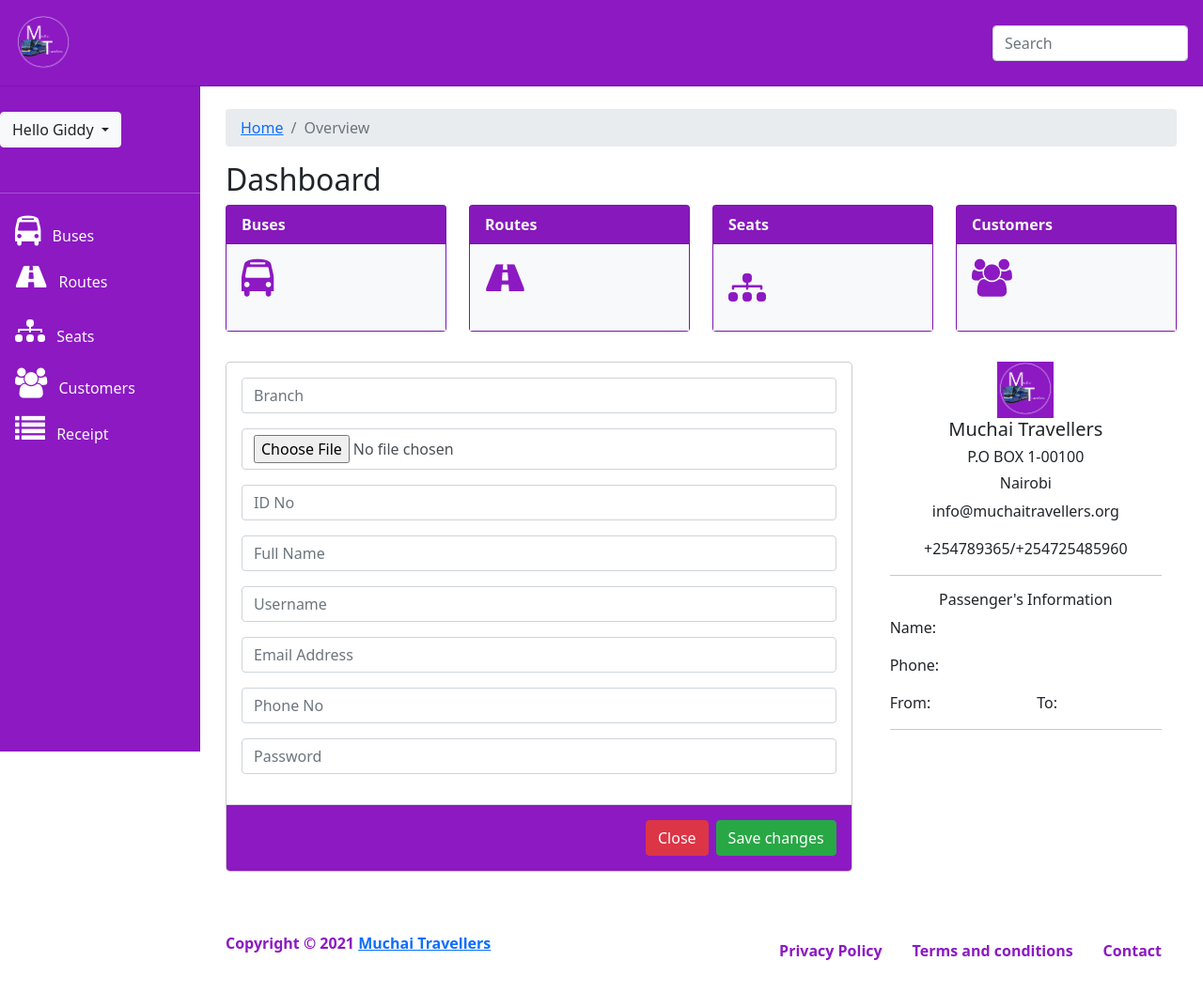
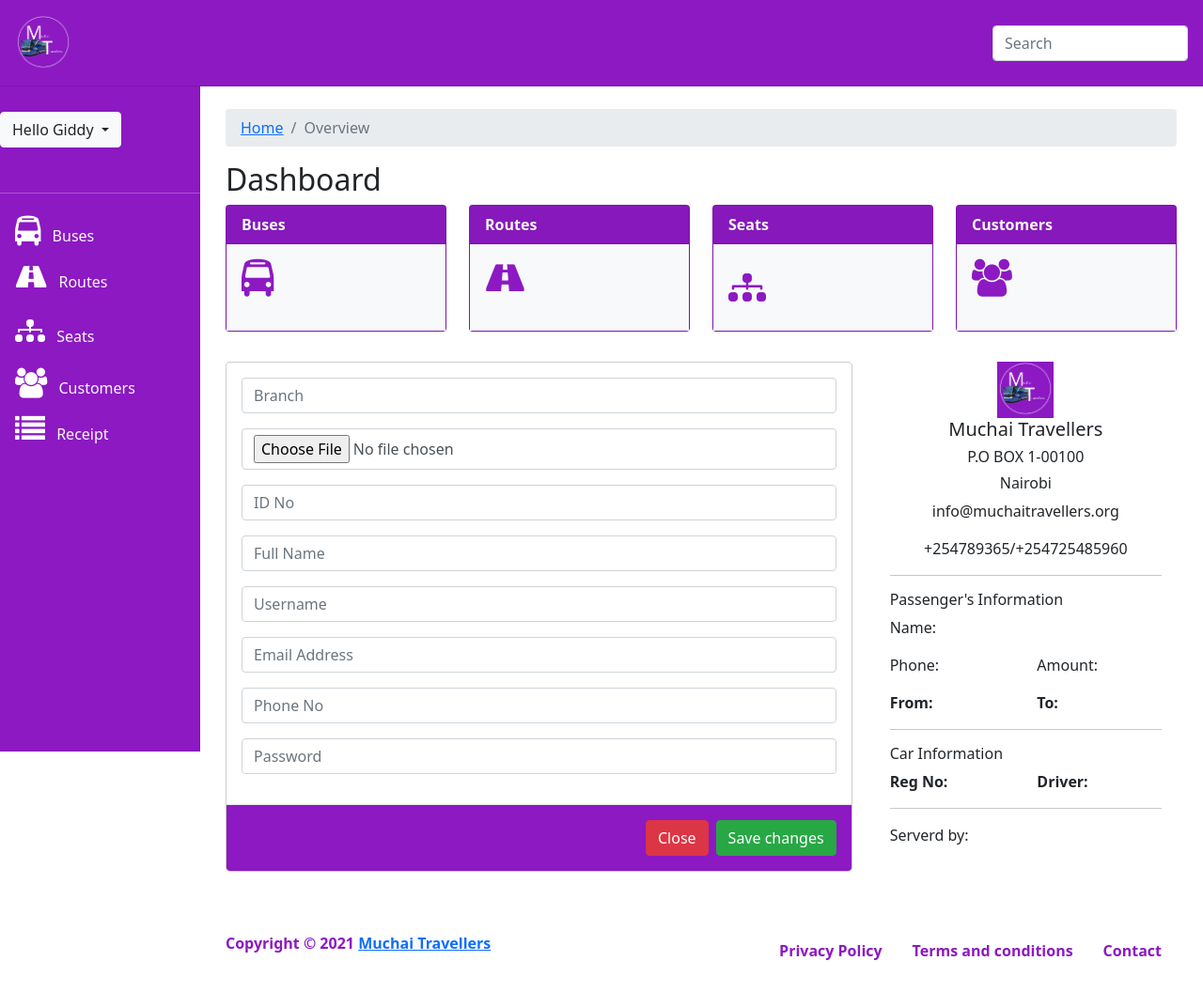
Before and after one commit to giddy22-02/TicketBooking, a PHP site: page /receipt.php in a window 1280 px wide. Shown: the whole page at 94% size. Run offline with PHP 8.4, Linux system fonts and the light colour scheme; a user stored in the database is signed in.

Commit message:
receipt
car 8info

```diff
--- a/admin/receipt.php
+++ b/admin/receipt.php
@@ -59,19 +59,41 @@ include 'header.php';
             </div>
             <hr>
             <div class="customer-info">
-                <h6 class="text-center">Passenger's Information</h6>
+                <h6>Passenger's Information</h6>
                 <p>Name:</p>
-                <p>Phone:</p>
-                <div class="row fw-bold">
+                <div class="row">
                     <div class="col-md-6">
-                        From:
+                       <p>Phone:</p>
                     </div>
-                     <div class="col-md-6">
-                        To:
-                     </div>
+                    <div class="col-md-6">
+                        <p>Amount:</p>
+                    </div>
+                </div>
+                <div class="row">
+                    <div class="col-md-6">
+                        <b>From:</b>
+                    </div>
+                    <div class="col-md-6">
+                        <b>To:</b>
+                    </div>
                 </div>
             </div>
             <hr>
+            <div class="car-info">
+                <h6>Car Information</h6>
+                <div class="row">
+                    <div class="col-md-6">
+                        <b>Reg No:</b>
+                    </div>
+                    <div class="col-md-6">
+                        <b>Driver:</b>
+                    </div>
+                </div>
+            </div>
+            <hr>
+            <div class="admin">
+                <p>Serverd by:</p>
+            </div>
         </div>
     </div>
 </div>
```
